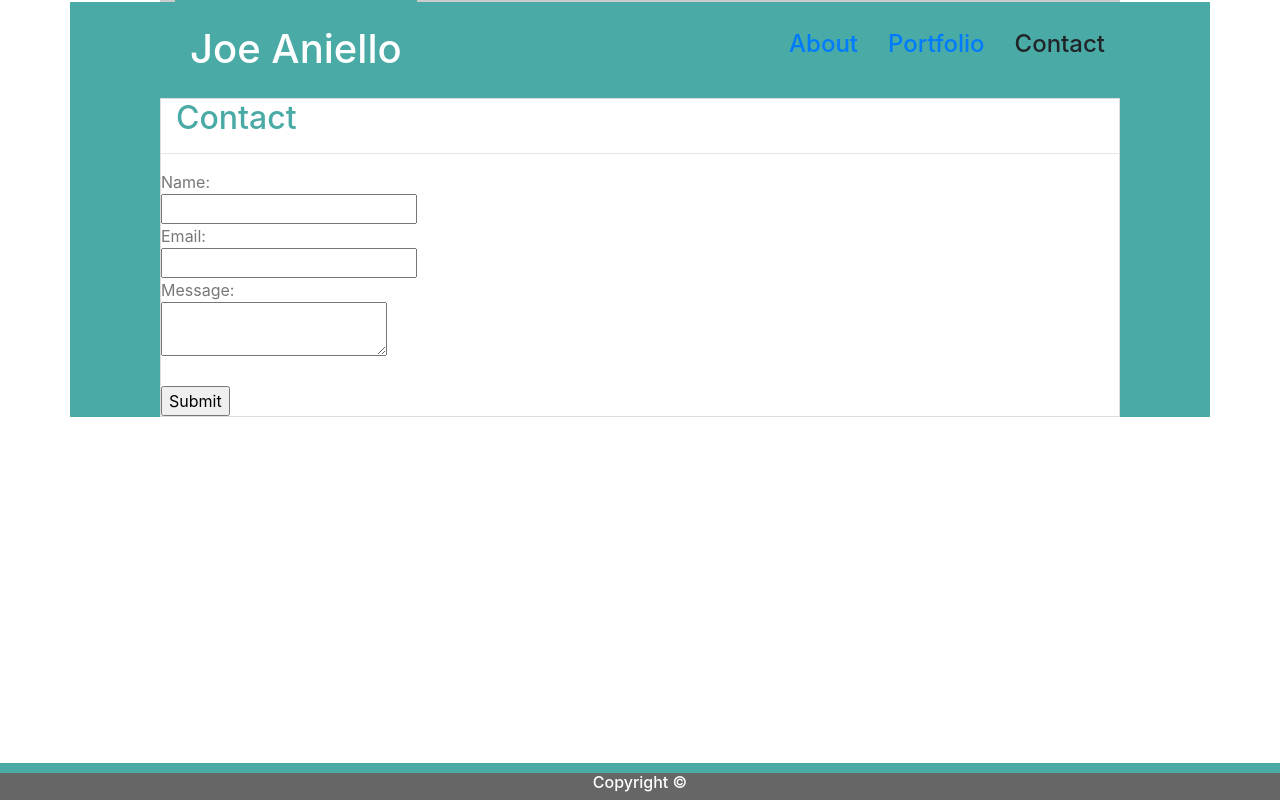
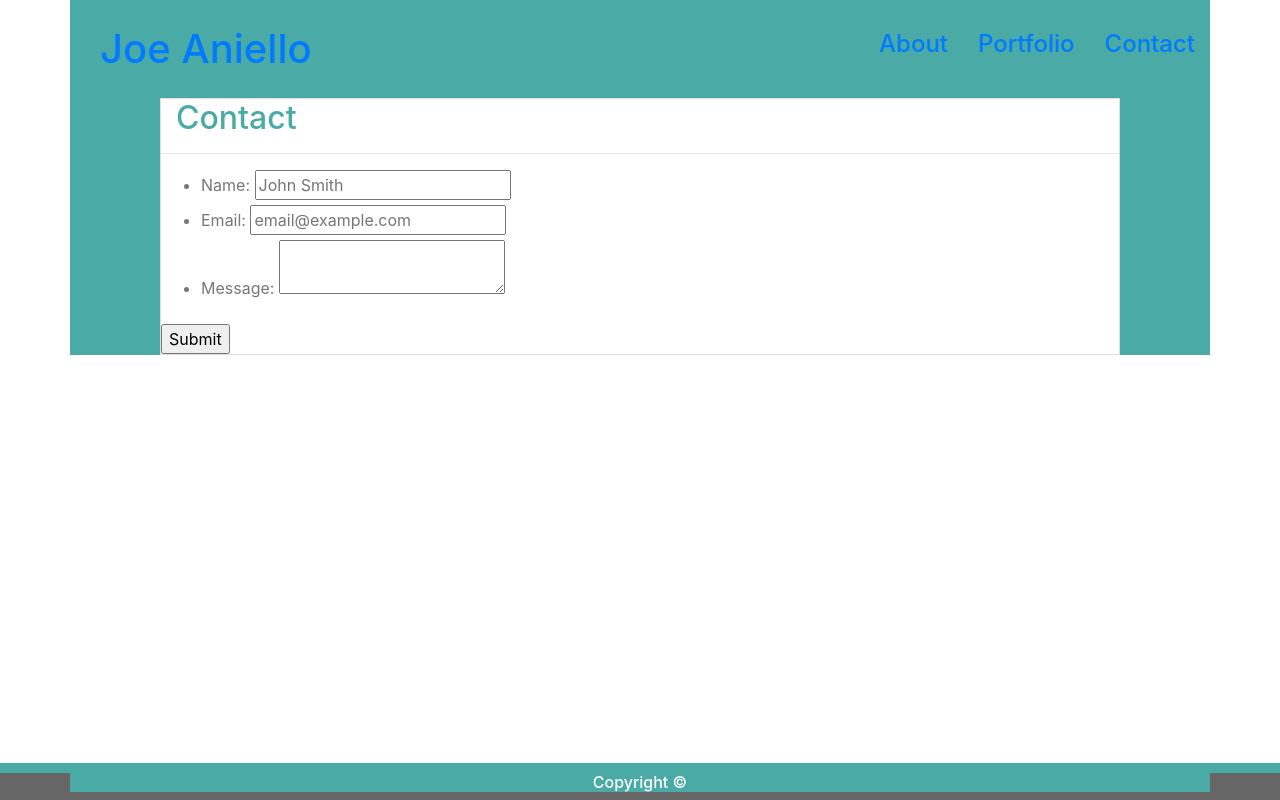
Before and after one commit to janiello/Basic-Portfolio, a plain HTML site: page contact.html in a window 1280 px wide. Drawn offline with nearby package versions, Linux system fonts and the light colour scheme.

Commit message:
Updated contact.html to more easily format

```diff
--- a/contact.html
+++ b/contact.html
@@ -7,32 +7,41 @@
         <link rel="stylesheet" href="Assets/CSS/style.css">
     </head>
     <body>
-        <header class="header col-lg">
-            <h1>Joe Aniello</h1>
-            <h4 class="Contact">Contact</h4>
-            <h4 class="Portfolio"><a href="portfolio.html">Portfolio</a></h4>
-            <h4 class="About clearfix"><a href="index.html">About</a></h4>
+        <header id="header col-lg">
+            <div class="container">
+                <h1><a href="index.html" id="logo">Joe Aniello</a></h1>
+                <nav>
+                    <h4 class="Contact"><a href="contact.html">Contact</a></h4>
+                    <h4 class="Portfolio"><a href="portfolio.html">Portfolio</a></h4>
+                    <h4 class="About"><a href="index.html">About</a></h4>
+                </nav>
+            </div>
         </header>
-        <main class="container">
+        <main id="main-container" class="container">
             <div class="content">
                 <h2>Contact</h2>
                 <hr>
-                <form>
-                    Name:<br>
-                    <input type="text" name="name">
-                    <br>
-                    Email:<br>
-                    <input type="text" name="email">
-                    <br>
-                    Message:<br>
-                    <textarea name="message"></textarea>
-                    <br><br>
+                <form id="contact-form">
+                    <ul>
+                        <li>
+                            <label for="name">Name:</label>
+                            <input type="text" id="name" name="name" placeholder="John Smith" required="required">
+                        </li>
+                        <li>
+                            <label for="email">Email:</label>
+                            <input type="text" id="email" name="email" placeholder="email@example.com" required="required">
+                        </li>
+                        <li>
+                            <label for="message">Message:</label>
+                            <textarea id="message" name="message" required="required"></textarea>
+                        </li>
+                    </ul>
                     <input type="submit" value="Submit">
                 </form>
             </div>
         </main>
         <footer>
-            <h6>Copyright &copy;</h6>
+            <h6 class="container">Copyright &copy;</h6>
         </footer>
     </body>
 </html>
```
